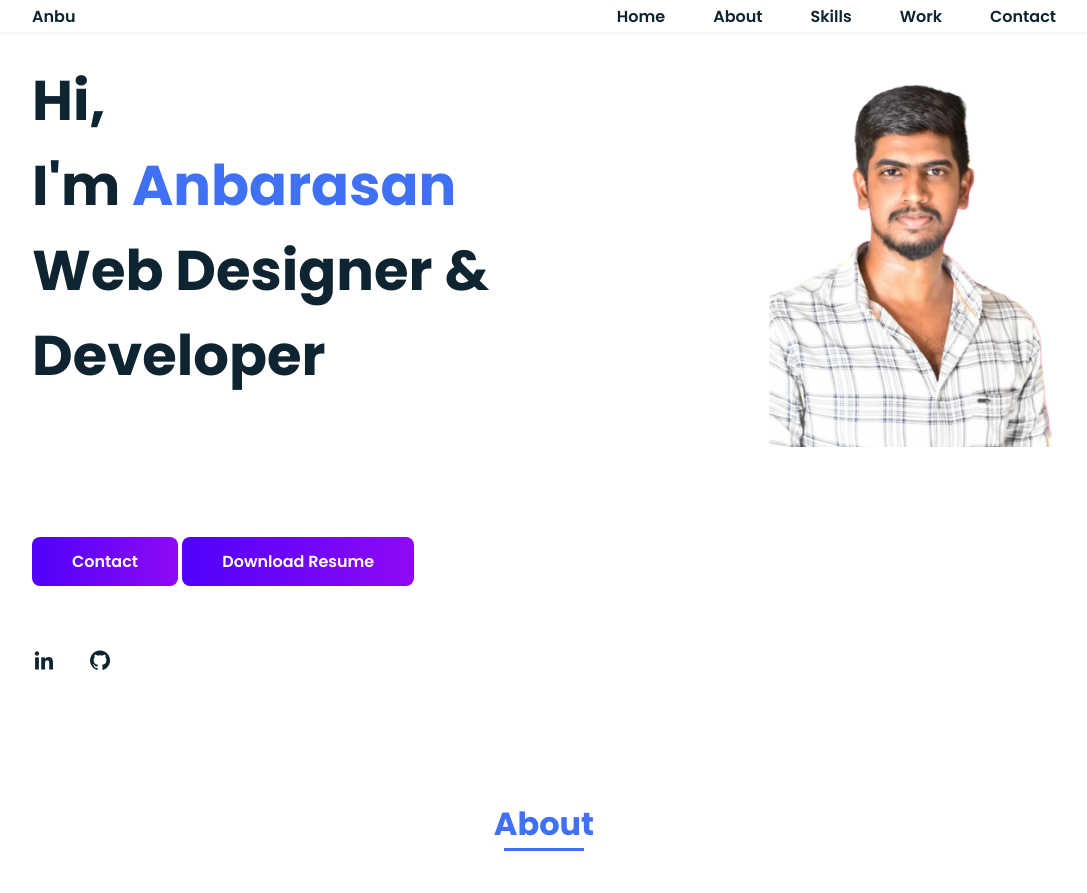
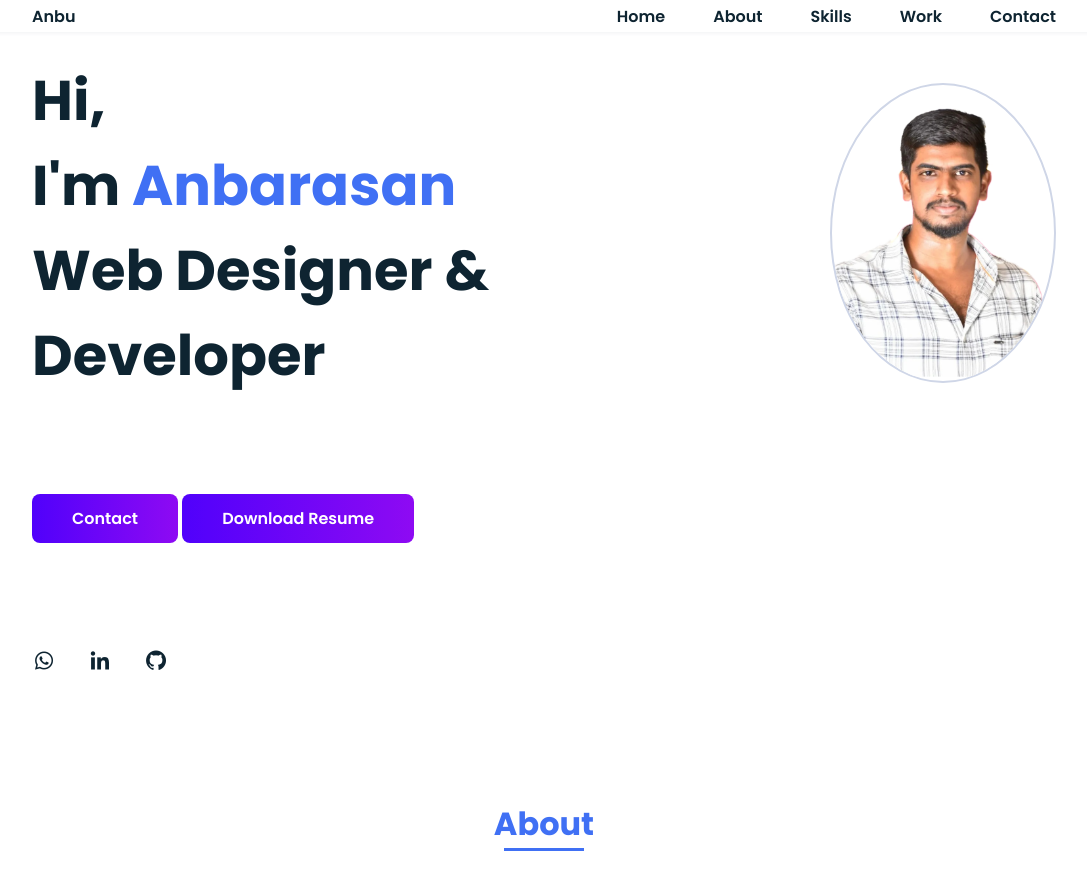
Before and after one commit to S-Anbu/testing, a plain HTML site: page index.html in a window 1280 px wide. Shown: the top 893 px of the page, without its empty margins (96-1183 px from the left). Drawn offline with nearby package versions, Linux system fonts and the light colour scheme.

Commit message:
adding about details and whatsapp link function and change  home page image border radius

```diff
--- a/assets/css/styles.css
+++ b/assets/css/styles.css
@@ -104,10 +104,14 @@ img {
 .logo{
   display: flex;
   margin-top: 0px;
+  margin-right: 0;
   right: 0;
   bottom: 0;
-  height: 400px;
-  width: 300px;
+  height: 300px;
+  width: 230px;
+  border-radius: 50%;
+  border:solid,2px;
+  border-color: #cfd6e7;
 }
 
 .header {
@@ -122,7 +126,7 @@ img {
 
 /* Navbar */
 .nav {
-  height: 30px;
+  height: 3rem;
   display: flex;
   justify-content: space-between;
   align-items: center;
@@ -134,7 +138,7 @@ img {
     position: fixed;
     top: var(--header-height);
     right: -100%;
-    width: 80%;
+    width: 50%;
     height: 100%;
     padding: 2rem;
     background-color: var(--second-color);
@@ -480,7 +484,12 @@ section >div{
   }
 
   .home_data {
-    align-self: flex-end;
+    align-self:flex-end;
+  }
+  .home_image {
+    margin-top: 30px;
+    margin-left: 50px;
+
   }
   .home_social {
     padding-top: 0;
--- a/index.html
+++ b/index.html
@@ -53,23 +53,26 @@
             Hi, <br />I'm <span class="home_title-color">Anbarasan</span
             ><br />Web Designer & Developer
             </h1>
-            <img style="margin-top: 10px;" class="logo" src="assets/img/ANBU.png" title="ANBU"></img>
+            <div class="home_image">
+              <img style="margin-top: 10px;" class="logo" src="assets/img/ANBU.png" title="ANBU"></img>
             </div>
-          <div class="home_data" data-aos="fade-down"style="display: block;">
+            </div>
+          <div class="#" data-aos="fade-down"style="display: block;">
               <a href="#contact" class="button"> Contact</a>
               <a target="_blank"href="assets/img/Anbarasan.S.pdf"download class="button"> Download Resume</a>
             </div>
           <div class="home_social">
           <!-- <a href="#" class="home_social-icon" data-aos="fade-down"
             ><i class="bx bxl-facebook-circle"></i
-          ></a>
+          ></a>-->
           <a
-            href="#"
+          target="_blank"
+            href="https://wa.me/+917502252206"
             class="home_social-icon"
             data-aos="fade-down"
             data-aos-delay="250"
-            ><i class="bx bxl-instagram"></i
-          ></a> -->
+            ><i class="bx bxl-whatsapp"></i
+          ></a>
           <a
           target="_blank"
             href="https://www.linkedin.com/in/anbarasan-subramani-8b4473259"
@@ -374,11 +377,10 @@
               data-aos="fade-down"
               data-aos-delay="350"
             >
-              I'm Anbarasan
+            Hello! I'm Anbarasan
             </h2>
             <p class="about_text" data-aos="fade-down" data-aos-delay="450">
-              As a Technical Editor at Lumina Datamatics, I work with a team of writers, designers, and developers to create and review high-quality technical content for various clients in the software, engineering, and education sectors. I have a Bachelor of Technology degree in Information Technology from Manakula vinayagar institute of technology, and I have been working in this role for over three years. I have developed strong skills in Adobe InDesign, Photoshop, and HTML, as well as editing, proofreading, and formatting technical documents, manuals, and guides. I am passionate about delivering clear, accurate, and engaging content that meets the needs and expectations of the target audience, and that follows the best practices and standards of the industry. I am always eager to learn new tools and technologies, and to collaborate with other professionals to improve the quality and efficiency of our work. My goal is to continue to grow as a Technical Editor and to contribute to the success and satisfaction of our clients.
-            </p>
+              A budding web developer passionate about crafting clean, user-friendly websites. Proficient in HTML, CSS, and JavaScript, I'm eager to dive into the world of web development and contribute fresh ideas to exciting projects. I thrive in environments that foster creativity, collaboration, and continuous learning, and I am eager to bring my enthusiasm and dedication to a dynamic team where I can grow both personally and professionally. Let's connect and create something awesome together!</p>
           </div>
         </div>
       </section>
```
